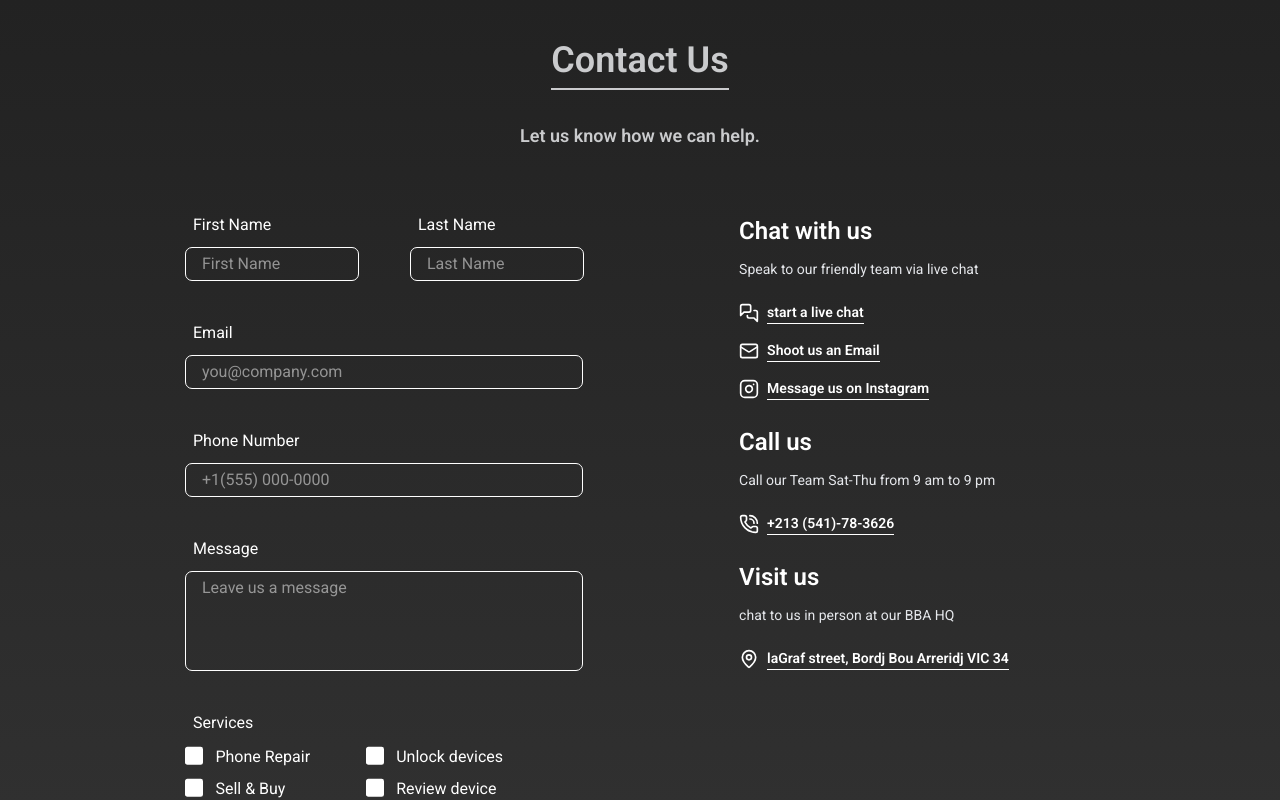
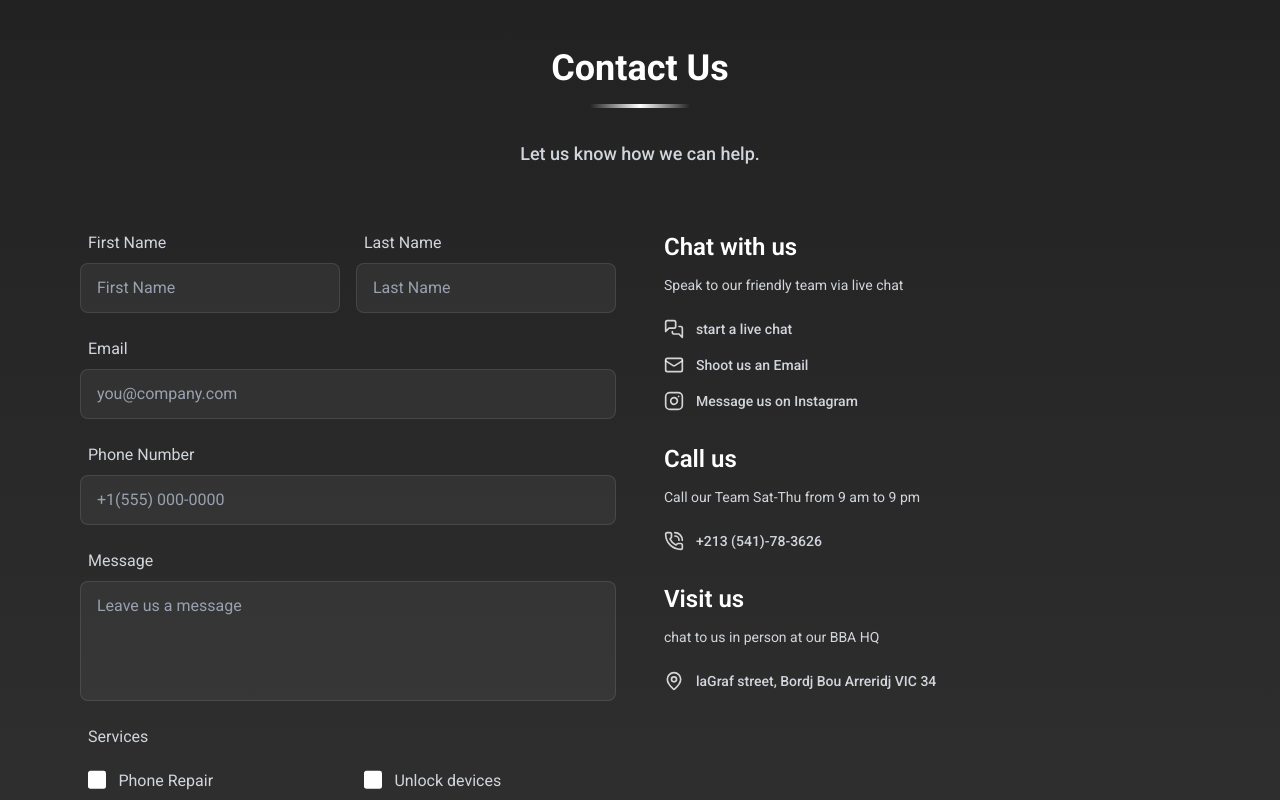
Before and after one commit to Eyup-16/Samobile, a React (Vite) app: page / in a window 1280 px wide. Shown: the part 3280-4080 px from the top of the page. Built offline with nearby package versions, Linux system fonts and the light colour scheme.

Commit message:
V1.1
enhance UI by Animation

```diff
--- a/src/Components/Contact.tsx
+++ b/src/Components/Contact.tsx
@@ -1,10 +1,11 @@
-import React, {useState} from 'react'
+import React, { useState } from 'react';
 import { Element } from 'react-scroll';
 import { smList } from '../data';
+import { motion } from 'framer-motion';
+
 function Contact() {
-
-  //  State Variables
-  const [services, setServices] =useState({
+    // State Variables
+    const [services, setServices] = useState({
         'Phone Repair': false,
         'Unlock devices': false,
         'Sell & Buy': false,
@@ -13,23 +14,20 @@ function Contact() {
         'Other': false,
     });
 
-  const [firstName,setFirstName] = useState('')
-  const [lastName,setLastName] = useState('')
-  const [email,setEmail] = useState('')
-  const [phoneNumber,setPhoneNumber] = useState('')
-  const [message,setMessage] = useState('')
+    const [firstName, setFirstName] = useState('');
+    const [lastName, setLastName] = useState('');
+    const [email, setEmail] = useState('');
+    const [phoneNumber, setPhoneNumber] = useState('');
+    const [message, setMessage] = useState('');
 
     // Functions
-
-  // after clicking send message
     const handleSubmit = (event: React.FormEvent) => {
-    event.preventDefault(); // Prevents the default form submission behavior
+        event.preventDefault();
         alert('Message sent ✅');
-    clearCheckboxes()
-    clearInputs()
+        clearCheckboxes();
+        clearInputs();
     };
 
-  // Handle checkbox change
     const handleCheckboxChange = (event: React.ChangeEvent<HTMLInputElement>) => {
         const { name, checked } = event.target;
         setServices((prevServices) => ({
@@ -37,7 +35,7 @@ function Contact() {
             [name]: checked,
         }));
     };
-  // Clear all checkboxes
+
     const clearCheckboxes = () => {
         setServices({
             'Phone Repair': false,
@@ -49,176 +47,254 @@ function Contact() {
         });
     };
 
-  const clearInputs = ()=> {
-    setEmail('')
-    setFirstName('')
-    setLastName('')
-    setPhoneNumber('')
-    setMessage('')
-  }
+    const clearInputs = () => {
+        setEmail('');
+        setFirstName('');
+        setLastName('');
+        setPhoneNumber('');
+        setMessage('');
+    };
 
-  // Defining New Type (ONLY ON TypeScript)
     type InputProps = {
-    id:number;
+        id: number;
         name: string;
-    label:string;
+        label: string;
         type: string;
         placeholder: string;
         value: string;
         onchange: (e: React.ChangeEvent<HTMLInputElement | HTMLTextAreaElement>) => void;
     };
 
-  // Inputs code
-  const inputList: InputProps[] =[ // : InputProps[] is to add TypeScript solidty into the code
-    // Check Errors Early
+    const inputList: InputProps[] = [
         {
-      id:1,
-      name:'firsName',
-      label:'First Name',
-      type:'text',
-      placeholder:'First Name',
-      value:firstName,
-      onchange:(e)=>setFirstName(e.target.value.toUpperCase())
+            id: 1,
+            name: 'firsName',
+            label: 'First Name',
+            type: 'text',
+            placeholder: 'First Name',
+            value: firstName,
+            onchange: (e) => setFirstName(e.target.value.toUpperCase())
         },
         {
-      id:2,
-      name:'lastName',
-      label:'Last Name',
-      type:'text',
-      placeholder:'Last Name',
-      value:lastName,
-      onchange:(e)=>setLastName(e.target.value)
+            id: 2,
+            name: 'lastName',
+            label: 'Last Name',
+            type: 'text',
+            placeholder: 'Last Name',
+            value: lastName,
+            onchange: (e) => setLastName(e.target.value)
         },
         {
-      id:3,
-      name:'email',
-      label:'Email',
-      type:'email',
-      placeholder:'you@company.com',
-      value:email,
-      onchange:(e)=>setEmail(e.target.value)
+            id: 3,
+            name: 'email',
+            label: 'Email',
+            type: 'email',
+            placeholder: 'you@company.com',
+            value: email,
+            onchange: (e) => setEmail(e.target.value)
         },
         {
-      id:4,
-      name:'phoneNumber',
-      label:'Phone Number',
-      type:'number',
-      placeholder:'+1(555) 000-0000',
-      value:phoneNumber,
-      onchange:(e)=>setPhoneNumber(e.target.value)
+            id: 4,
+            name: 'phoneNumber',
+            label: 'Phone Number',
+            type: 'number',
+            placeholder: '+1(555) 000-0000',
+            value: phoneNumber,
+            onchange: (e) => setPhoneNumber(e.target.value)
         },
         {
-      id:5,
-      name:'message',
-      label:'Message',
-      type:'',
-      placeholder:'Leave us a message',
-      value:message,
-      onchange:(e)=>setMessage(e.target.value)
-    },]
+            id: 5,
+            name: 'message',
+            label: 'Message',
+            type: '',
+            placeholder: 'Leave us a message',
+            value: message,
+            onchange: (e) => setMessage(e.target.value)
+        },
+    ];
 
-  const commonClasses = 'w-[90%] input max-md:w-[100%]' // Repeted classes
-  // from 122 to 124 we devide the array into two SubArrays to generate `first & last names` under a specific div
-  const twoFirstInputs = inputList.slice(0,2) // first & lastname inputs
-  const remainingInputs = inputList.slice(2) // Rest of inputs
+    const commonClasses = 'w-full bg-white/5 border border-white/10 rounded-lg px-4 py-3 text-white placeholder-gray-400 focus:outline-none focus:ring-2 focus:ring-white/20 transition-all duration-300';
 
-    // What we gonna render (instead of hard coded HTML)
-  function renderedInput(input:any) {
-    return(
-      <div key={input.id} className="flex flex-col mb-10 max-md:mb-6">
-    <label htmlFor={input.name} className='mb-[10px] ml-[8px]'>{input.label}</label>
-    {/* check input's name if not equal to `message` it will generate an <input/> otherwise generate <textarea> */}
-    {(input.name !== 'message')
-    ?(<input id={input.name} type={input.type} placeholder={input.placeholder} value={input.value} required={input.type !== 'number'}
-             className={`${input.name === 'firsName'|| input.name === 'lastName' ?'input w-[80%] max-md:w-[100%]':commonClasses} [appearance:textfield] [&::-webkit-outer-spin-button]:appearance-none
-                 [&::-webkit-inner-spin-button]:appearance-none`} onChange={input.onchange}/>)
-    :(
-      <textarea name={input.name} id={input.name} placeholder={input.placeholder} value={input.value}
+    const twoFirstInputs = inputList.slice(0, 2);
+    const remainingInputs = inputList.slice(2);
+
+    function renderedInput(input: any) {
+        return (
+            <motion.div
+                initial={{ opacity: 0, y: 20 }}
+                whileInView={{ opacity: 1, y: 0 }}
+                viewport={{ once: true }}
+                transition={{ duration: 0.5 }}
+                key={input.id}
+                className="flex flex-col mb-6 max-md:mb-4"
+            >
+                <label htmlFor={input.name} className='mb-2 ml-2 text-gray-300'>{input.label}</label>
+                {input.name !== 'message' ? (
+                    <input
+                        id={input.name}
+                        type={input.type}
+                        placeholder={input.placeholder}
+                        value={input.value}
+                        required={input.type !== 'number'}
+                        className={`${commonClasses} [appearance:textfield] [&::-webkit-outer-spin-button]:appearance-none [&::-webkit-inner-spin-button]:appearance-none`}
+                        onChange={input.onchange}
+                    />
+                ) : (
+                    <textarea
+                        name={input.name}
+                        id={input.name}
+                        placeholder={input.placeholder}
+                        value={input.value}
                         required
-              className={`${commonClasses} resize-none overflow-hidden h-[100px] `}
-              onChange={input.onchange}></textarea>
-    )
-    }
-    </div>
-    )
+                        className={`${commonClasses} resize-none h-[120px]`}
+                        onChange={input.onchange}
+                    />
+                )}
+            </motion.div>
+        );
     }
 
-// social media contact
-const socialMedia = smList.map((item,indexItem)=>{
-  return(
-    <div className='mb-4 max-md:hidden' key={indexItem}> {/* input/textarea container */}
-        <h3 className='font-semibold text-[24px] mb-[10px]'>{item.title}</h3>
-        <p className='text-[14px] mb-[14px] text-gray-200'>{item.descr}</p>
-        {/* check if `item.links`(from smList array) is an Array it will map over it & genrate all of its contains
-         otherwise it will generate only one object (see on the smList array to understand more)    */}
-        {Array.isArray(item.links)
-        ?(
-          item.links.map((link,index)=>(
-            <div key={index} className='flex items-center gap-2 py-2'>
+    const socialMedia = smList.map((item, indexItem) => (
+        <motion.div
+            initial={{ opacity: 0, x: 20 }}
+            whileInView={{ opacity: 1, x: 0 }}
+            viewport={{ once: true }}
+            transition={{ duration: 0.5, delay: indexItem * 0.1 }}
+            className='mb-6'
+            key={indexItem}
+        >
+            <h3 className='font-semibold text-xl md:text-2xl mb-3 text-white'>{item.title}</h3>
+            <p className='text-sm mb-4 text-gray-300'>{item.descr}</p>
+            {Array.isArray(item.links) ? (
+                item.links.map((link, index) => (
+                    <motion.div
+                        whileHover={{ x: 5 }}
+                        key={index}
+                        className='flex items-center gap-3 py-2 group'
+                    >
+                        <span className="text-white/80 group-hover:text-white transition-colors duration-300">
                             {link.icon}
-            <a  href={link.link} className='font-[600] border-b-1 text-[14px]'>{link.linkName}</a>
-            </div>
+                        </span>
+                        <a href={link.link} className='font-medium text-sm text-gray-300 hover:text-white transition-colors duration-300'>
+                            {link.linkName}
+                        </a>
+                    </motion.div>
                 ))
-        ):
-        (
-          <div key={indexItem} className='flex items-center gap-2 py-2'>
+            ) : (
+                <motion.div
+                    whileHover={{ x: 5 }}
+                    className='flex items-center gap-3 py-2 group'
+                >
+                    <span className="text-white/80 group-hover:text-white transition-colors duration-300">
                         {item.links.icon}
-          <a  href={item.links.link} className='font-[600] border-b-1 text-[14px]'>{item.links.linkName}</a>
-          </div>
+                    </span>
+                    <a href={item.links.link} className='font-medium text-sm text-gray-300 hover:text-white transition-colors duration-300'>
+                        {item.links.linkName}
+                    </a>
+                </motion.div>
             )}
-        </div>
-  )
-})
-
-
+        </motion.div>
+    ));
 
     return (
-    <section className=' bg-[linear-gradient(to_bottom,_#222,_#333)] p-8'>
-            <Element name='Contact'></Element> {/* Element for smooth scrolling   */}
-        {/* Header + description  Container*/}
-    <div className="text-center">
-    <h1 className='text-4xl max-md:text-3xl font-semibold text-[#CACBCD] text-center mb-8 py-2 border-b-2 inline-block max-md:mb-6'>Contact Us</h1>
-    <span className="text-[18px] max-md:text-[16px] font-semibold text-[#CACBCD]  cursor-pointer block">
-        Let us know how we can help.</span>
+        <section className='bg-gradient-to-b from-[#222] via-[#2a2a2a] to-[#333] p-6 md:p-12 relative overflow-hidden'>
+            <Element name='Contact' />
+
+            <motion.div
+                initial={{ opacity: 0, y: 20 }}
+                whileInView={{ opacity: 1, y: 0 }}
+                viewport={{ once: true }}
+                transition={{ duration: 0.6 }}
+                className="text-center max-w-4xl mx-auto"
+            >
+                <motion.h1
+                    initial={{ opacity: 0, y: 20 }}
+                    whileInView={{ opacity: 1, y: 0 }}
+                    viewport={{ once: true }}
+                    transition={{ duration: 0.6, delay: 0.2 }}
+                    className='text-3xl md:text-4xl font-bold text-white text-center mb-4'
+                >
+                    Contact Us
+                </motion.h1>
+
+                <motion.div
+                    initial={{ width: 0 }}
+                    whileInView={{ width: "100px" }}
+                    viewport={{ once: true }}
+                    transition={{ duration: 0.6, delay: 0.4 }}
+                    className="h-1 bg-gradient-to-r from-transparent via-white to-transparent mx-auto mb-6 md:mb-8"
+                />
+
+                <motion.span
+                    initial={{ opacity: 0, y: 20 }}
+                    whileInView={{ opacity: 1, y: 0 }}
+                    viewport={{ once: true }}
+                    transition={{ duration: 0.6, delay: 0.6 }}
+                    className="text-base md:text-[18px] font-medium text-gray-300 block"
+                >
+                    Let us know how we can help.
+                </motion.span>
+            </motion.div>
+
+            <div className='flex flex-col md:grid md:grid-cols-2 gap-8 md:gap-12 justify-items-center m-auto text-white p-4 md:p-8 mt-8 max-w-7xl'>
+                <motion.form
+                    initial={{ opacity: 0, x: -20 }}
+                    whileInView={{ opacity: 1, x: 0 }}
+                    viewport={{ once: true }}
+                    transition={{ duration: 0.6 }}
+                    onSubmit={handleSubmit}
+                    className="w-full max-w-xl"
+                >
+                    <div className='grid grid-cols-1 sm:grid-cols-2 gap-4'>
+                        {twoFirstInputs.map((input) => renderedInput(input))}
                     </div>
+                    {remainingInputs.map((input) => renderedInput(input))}
 
-    {/* Container of `form & aside` sections */}
-    <div className='flex flex-col md:grid md:grid-cols-2 max-md:p-0  justify-items-center m-auto text-white p-8 mt-8 max-w-[1000px]'>
-
-    {/* form of all input fields */}
-    <form onSubmit={handleSubmit}>
-    {/* first & last names Container */}
-    <div className='grid grid-cols-2 gap-2 max-md:grid-cols-1 max-md:justify-center max-md:items-center '>
-      {twoFirstInputs.map((input)=>renderedInput(input))}
-    </div>
-      {/* rest of inputs */}
-      {remainingInputs.map((input)=>renderedInput(input))}
-      {/* Services container */}
-    <div className="flex flex-col mb-10">
-    <label htmlFor='services' className='mb-[10px] ml-[8px] block'>Services</label>
-    <div className='grid grid-cols-2 gap-2 w-[80%] max-md:flex max-md:flex-col'>
+                    <div className="flex flex-col mb-8">
+                        <label htmlFor='services' className='mb-3 ml-2 text-gray-300'>Services</label>
+                        <div className='grid grid-cols-1 sm:grid-cols-2 gap-4 w-full'>
                             {Object.entries(services).map(([service, isChecked]) => (
-          <div key={service} className='flex items-center gap-3 max-md:mb-2'>
+                                <motion.div
+                                    whileHover={{ scale: 1.02 }}
+                                    key={service}
+                                    className='flex items-center gap-3 p-2 rounded-lg hover:bg-white/5 transition-colors duration-300'
+                                >
                                     <input
                                         type="checkbox"
                                         name={service}
                                         checked={isChecked}
                                         onChange={handleCheckboxChange}
+                                        className="w-4 h-4 rounded border-gray-300 text-white focus:ring-white/20"
                                     />
-            {service}
-          </div>
+                                    <span className="text-gray-300">{service}</span>
+                                </motion.div>
                             ))}
                         </div>
                     </div>
-    <button className=' px-4 py-2 bg-white text-black text-center border-none rounded-[6px]
-                        cursor-pointer hover:bg-[#c9c6c6] transition-all duration-500 w-[90%]
-                        font-semibold max-md:w-full'>Send a Message</button>
-    </form>
 
-    {/* social media & phone contact */}
-    <aside>{socialMedia}</aside>
+                    <motion.button
+                        whileHover={{ scale: 1.02 }}
+                        whileTap={{ scale: 0.98 }}
+                        className='w-full px-6 py-3 bg-gradient-to-r from-white to-gray-100 text-black rounded-lg
+                            font-semibold hover:from-gray-100 hover:to-gray-200 transition-all duration-300
+                            shadow-lg hover:shadow-xl'
+                    >
+                        Send a Message
+                    </motion.button>
+                </motion.form>
+
+                <motion.aside
+                    initial={{ opacity: 0, x: 20 }}
+                    whileInView={{ opacity: 1, x: 0 }}
+                    viewport={{ once: true }}
+                    transition={{ duration: 0.6 }}
+                    className="w-full max-w-xl"
+                >
+                    {socialMedia}
+                </motion.aside>
             </div>
         </section>
-  )
+    );
 }
-export default Contact
+
+export default Contact;
```
Lines whose indentation alone changed are shown as unchanged.
